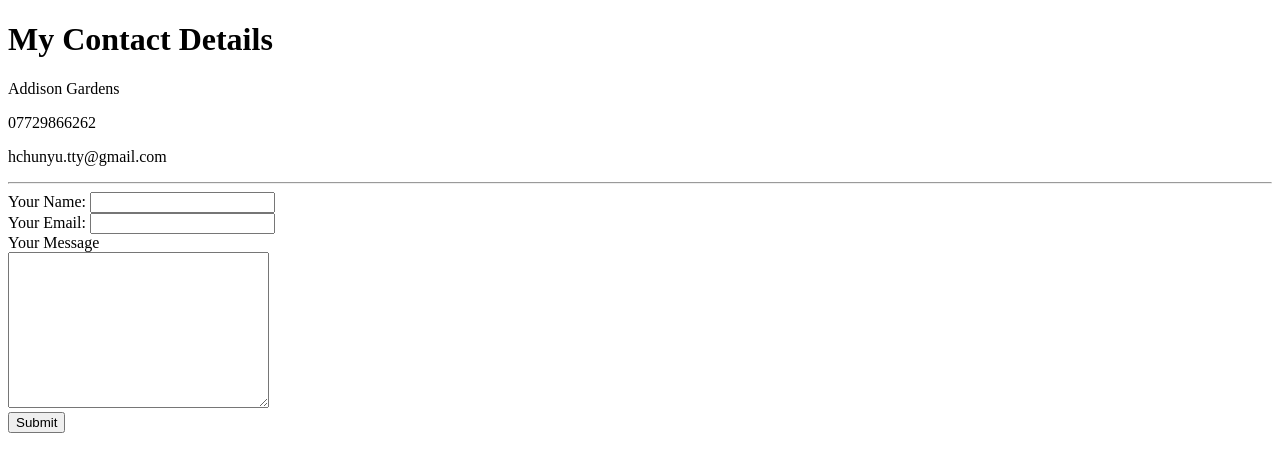
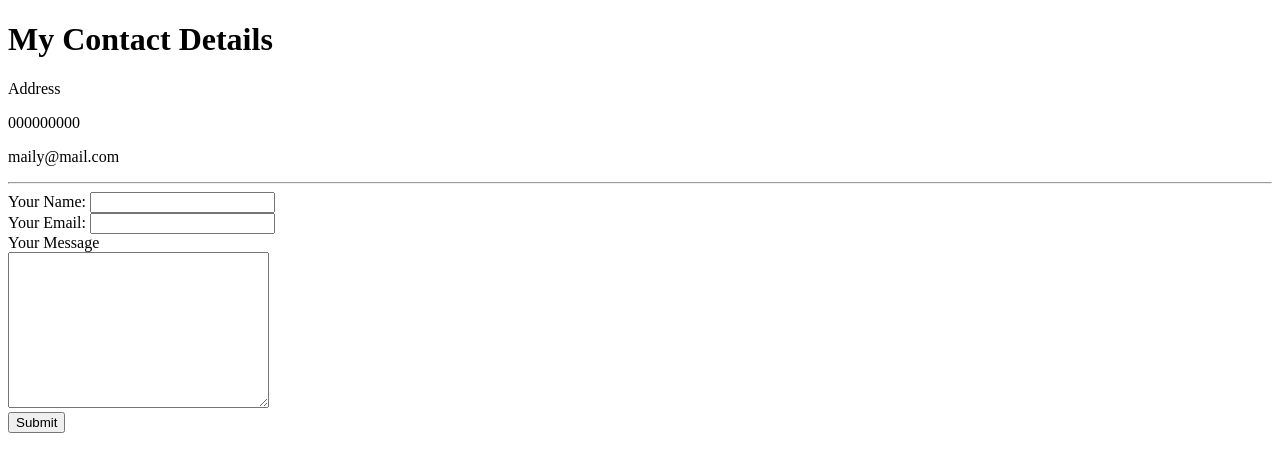
Before and after one commit to 7ing7ing/cv, a plain HTML site: page contact-me.html in a window 1280 px wide. Drawn offline with Linux system fonts and the light colour scheme.

Commit message:
Private data changed

```diff
--- a/contact-me.html
+++ b/contact-me.html
@@ -6,11 +6,11 @@
   </head>
   <body>
     <h1>My Contact Details</h1>
-    <p>Addison Gardens</p>
-    <p>07729866262</p>
-    <p>hchunyu.tty@gmail.com</p>
+    <p>Address</p>
+    <p>000000000</p>
+    <p>maily@mail.com</p>
     <hr>
-    <form class="" action="mailto:hchunyu.tty@gmail.com" method="post" enctype="text/plain">
+    <form class="" action="mailto:mailmail.com method="post" enctype="text/plain">
       <label>Your Name:</label>
       <input type="text" name="Your name" value=""><br>
       <label>Your Email:</label>
```
